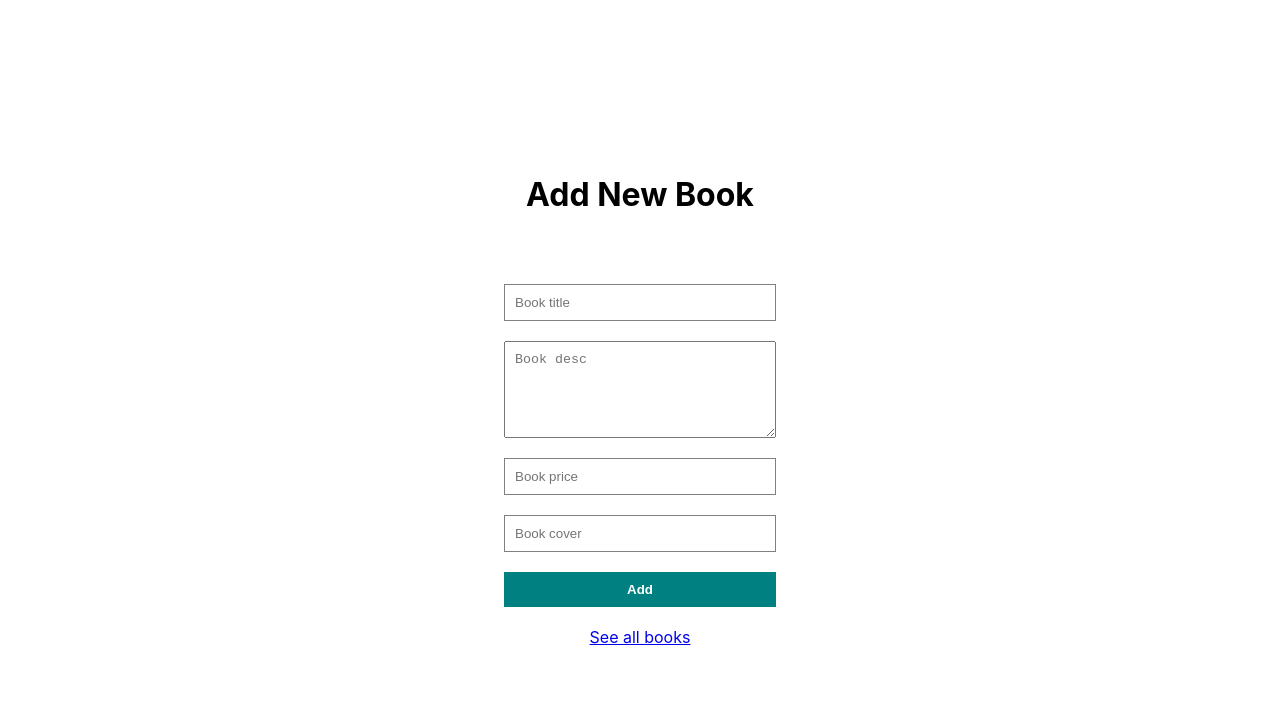
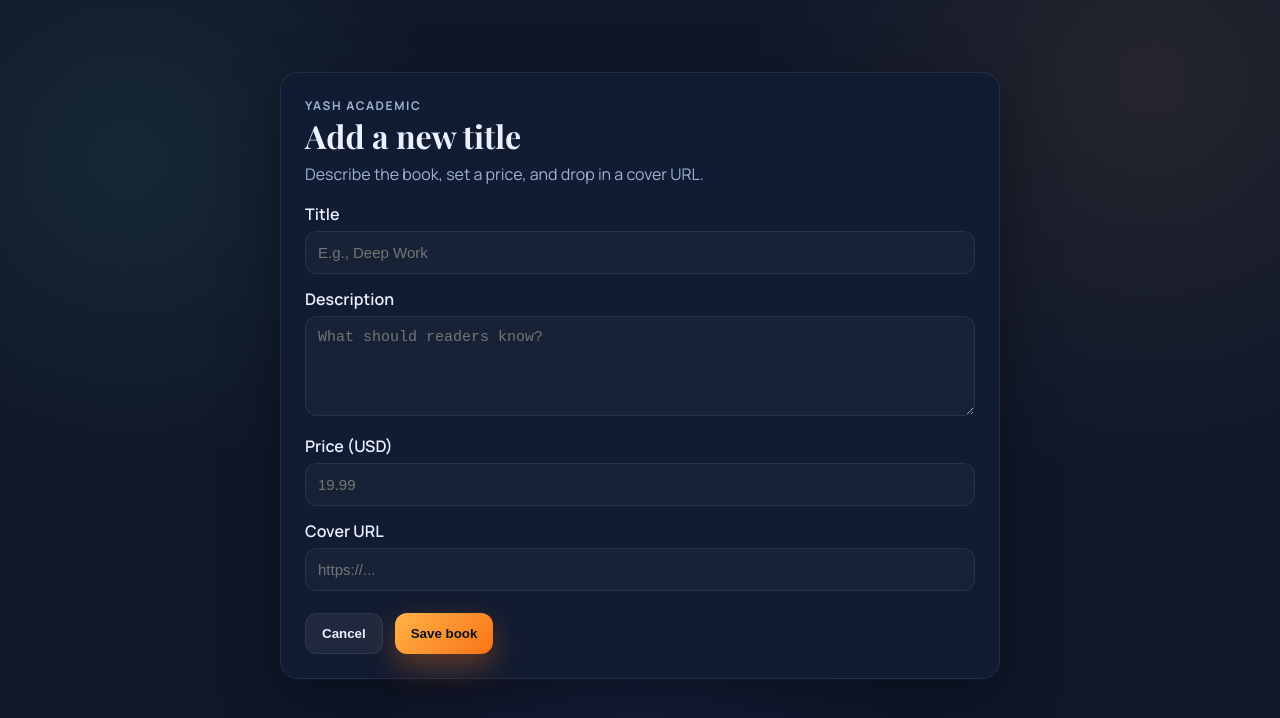
Before and after one commit to arumullayaswanth/Fullstack-nodejs-aws-eks-project, a React (Create React App) app in the folder client/: page /add in a window 1280 px wide. Shown: the top 718 px of the page. Built offline with nearby package versions, Linux system fonts and the light colour scheme.

Commit message:
The front end Upgrading ui

```diff
--- a/client/src/index.css
+++ b/client/src/index.css
@@ -1,13 +1,237 @@
+@import url("https://fonts.googleapis.com/css2?family=Manrope:wght@400;500;600;700&family=Playfair+Display:wght@600;700&display=swap");
+
+:root {
+  --bg: #0f172a;
+  --card: #111b31;
+  --muted: #9cb3d3;
+  --text: #eaf1ff;
+  --accent: #ffb347;
+  --accent-2: #6ee7b7;
+  --border: rgba(255, 255, 255, 0.08);
+  --shadow: 0 20px 60px rgba(0, 0, 0, 0.35);
+}
+
+*, *::before, *::after {
+  box-sizing: border-box;
+}
+
 body {
   margin: 0;
-  font-family: -apple-system, BlinkMacSystemFont, 'Segoe UI', 'Roboto', 'Oxygen',
-    'Ubuntu', 'Cantarell', 'Fira Sans', 'Droid Sans', 'Helvetica Neue',
-    sans-serif;
+  font-family: "Manrope", system-ui, -apple-system, BlinkMacSystemFont, "Segoe UI", sans-serif;
+  background: radial-gradient(circle at 10% 20%, rgba(110, 231, 183, 0.08), transparent 25%),
+    radial-gradient(circle at 90% 10%, rgba(255, 179, 71, 0.09), transparent 30%),
+    radial-gradient(circle at 50% 80%, rgba(99, 102, 241, 0.08), transparent 30%),
+    var(--bg);
+  color: var(--text);
+  min-height: 100vh;
   -webkit-font-smoothing: antialiased;
-  -moz-osx-font-smoothing: grayscale;
 }
 
-code {
-  font-family: source-code-pro, Menlo, Monaco, Consolas, 'Courier New',
-    monospace;
+a { color: inherit; text-decoration: none; }
+
+.app { min-height: 100vh; }
+
+.shell {
+  max-width: 1120px;
+  margin: 0 auto;
+  padding: 32px 20px 72px;
 }
+
+.topbar {
+  display: flex;
+  align-items: center;
+  justify-content: space-between;
+  gap: 18px;
+  padding: 12px 18px;
+  border: 1px solid var(--border);
+  border-radius: 16px;
+  background: rgba(255, 255, 255, 0.02);
+  backdrop-filter: blur(10px);
+}
+
+.brand { display: flex; align-items: center; gap: 12px; }
+
+.brand-mark {
+  width: 44px;
+  height: 44px;
+  display: grid;
+  place-items: center;
+  border-radius: 14px;
+  background: linear-gradient(135deg, #6ee7b7, #22c55e);
+  color: #0b1222;
+  font-weight: 800;
+}
+
+.brand-text { font-weight: 700; letter-spacing: 0.3px; }
+
+.pill-row { display: flex; gap: 12px; flex-wrap: wrap; }
+
+.pill {
+  padding: 8px 14px;
+  border-radius: 12px;
+  border: 1px solid var(--border);
+  color: var(--muted);
+}
+
+.hero {
+  margin: 32px 0 28px;
+  display: grid;
+  grid-template-columns: repeat(auto-fit, minmax(260px, 1fr));
+  gap: 18px;
+  align-items: center;
+}
+
+.hero-card {
+  padding: 26px 24px;
+  background: linear-gradient(135deg, rgba(255, 179, 71, 0.12), rgba(110, 231, 183, 0.08));
+  border-radius: 18px;
+  border: 1px solid var(--border);
+  box-shadow: var(--shadow);
+}
+
+.eyebrow {
+  text-transform: uppercase;
+  letter-spacing: 1.6px;
+  font-size: 12px;
+  color: var(--muted);
+  font-weight: 700;
+}
+
+.hero h1 {
+  margin: 10px 0 8px;
+  font-family: "Playfair Display", serif;
+  font-weight: 700;
+  font-size: clamp(28px, 4vw, 40px);
+}
+
+.lede { color: var(--muted); margin: 0 0 16px; line-height: 1.6; }
+
+.hero-actions { display: flex; gap: 12px; flex-wrap: wrap; }
+
+.btn {
+  border: none;
+  cursor: pointer;
+  border-radius: 12px;
+  padding: 12px 16px;
+  font-weight: 700;
+  transition: transform 0.15s ease, box-shadow 0.2s ease;
+}
+
+.btn.primary {
+  background: linear-gradient(135deg, #ffb347, #f97316);
+  color: #0b1222;
+  box-shadow: 0 12px 30px rgba(249, 115, 22, 0.35);
+}
+
+.btn.secondary { background: rgba(255, 255, 255, 0.06); color: var(--text); border: 1px solid var(--border); }
+.btn.ghost { background: transparent; border: 1px solid var(--border); color: var(--text); }
+.btn.danger { border-color: rgba(248, 113, 113, 0.5); color: #fca5a5; }
+.btn:active { transform: translateY(1px); }
+
+.stat-card {
+  padding: 22px 20px;
+  border-radius: 18px;
+  background: rgba(255, 255, 255, 0.03);
+  border: 1px solid var(--border);
+}
+
+.stat-value { font-size: 36px; font-weight: 800; }
+.stat-label { color: var(--muted); }
+
+.books-grid {
+  display: grid;
+  grid-template-columns: repeat(1, minmax(0, 1fr));
+  gap: 18px;
+  margin-top: 10px;
+}
+
+@media (min-width: 700px) {
+  .books-grid { grid-template-columns: repeat(2, minmax(0, 1fr)); }
+}
+
+@media (min-width: 1024px) {
+  .books-grid { grid-template-columns: repeat(3, minmax(0, 1fr)); }
+}
+
+.book-card {
+  background: var(--card);
+  border: 1px solid var(--border);
+  border-radius: 18px;
+  padding: 16px;
+  box-shadow: var(--shadow);
+  display: flex;
+  flex-direction: column;
+  gap: 12px;
+}
+
+.cover-wrap {
+  position: relative;
+  overflow: hidden;
+  border-radius: 14px;
+  border: 1px solid var(--border);
+}
+
+.cover-wrap img { width: 100%; height: 170px; object-fit: cover; display: block; }
+
+.price-chip {
+  position: absolute;
+  right: 12px;
+  top: 12px;
+  background: #0f172a;
+  color: var(--accent);
+  padding: 6px 10px;
+  border-radius: 999px;
+  font-weight: 700;
+  border: 1px solid var(--border);
+}
+
+.book-title { font-size: 18px; font-weight: 700; }
+.book-desc { color: var(--muted); line-height: 1.5; min-height: 60px; }
+
+.card-actions { display: flex; gap: 10px; }
+
+.empty {
+  margin: 30px 0;
+  padding: 24px;
+  border: 1px dashed var(--border);
+  border-radius: 14px;
+  color: var(--muted);
+  text-align: center;
+}
+
+.form-shell {
+  max-width: 720px;
+  margin: 40px auto;
+  padding: 24px;
+  background: var(--card);
+  border: 1px solid var(--border);
+  border-radius: 18px;
+  box-shadow: var(--shadow);
+}
+
+.form-shell h1 { margin: 0 0 6px; font-family: "Playfair Display", serif; }
+.form-shell p { margin: 0 0 18px; color: var(--muted); }
+
+.form-grid { display: grid; gap: 14px; }
+
+.field label { display: block; font-weight: 600; margin-bottom: 6px; }
+
+.field input,
+.field textarea {
+  width: 100%;
+  border-radius: 12px;
+  border: 1px solid var(--border);
+  background: rgba(255, 255, 255, 0.03);
+  color: var(--text);
+  padding: 12px;
+  font-size: 15px;
+}
+
+.field textarea { resize: vertical; min-height: 100px; }
+
+.form-actions { display: flex; gap: 12px; margin-top: 8px; }
+
+@media (max-width: 640px) {
+  .topbar { flex-direction: column; align-items: flex-start; }
+  .form-actions { flex-direction: column; }
+}
--- a/client/src/index.js
+++ b/client/src/index.js
@@ -3,7 +3,6 @@ import ReactDOM from 'react-dom/client';
 import './index.css';
 import App from './App';
 import reportWebVitals from './reportWebVitals';
-import "./style.scss"
 
 const root = ReactDOM.createRoot(document.getElementById('root'));
 root.render(
--- a/client/src/pages/Add.jsx
+++ b/client/src/pages/Add.jsx
@@ -1,18 +1,11 @@
 import axios from "axios";
-import React from "react";
-import { useState } from "react";
+import React, { useState } from "react";
 import { Link, useNavigate } from "react-router-dom";
 import API_BASE_URL from "./config";
 
 const Add = () => {
-  const [book, setBook] = useState({
-    title: "",
-    desc: "",
-    price: null,
-    cover: "",
-  });
-  const [error,setError] = useState(false)
-
+  const [book, setBook] = useState({ title: "", desc: "", price: "", cover: "" });
+  const [error, setError] = useState(null);
   const navigate = useNavigate();
 
   const handleChange = (e) => {
@@ -25,42 +18,43 @@ const Add = () => {
       await axios.post(`${API_BASE_URL}/books`, book);
       navigate("/");
     } catch (err) {
-      console.log(err);
-      setError(true)
+      console.error(err);
+      setError("Could not save. Please try again.");
     }
   };
 
   return (
-    <div className="form">
-      <h1>Add New Book</h1>
-      <input
-        type="text"
-        placeholder="Book title"
-        name="title"
-        onChange={handleChange}
-      />
-      <textarea
-        rows={5}
-        type="text"
-        placeholder="Book desc"
-        name="desc"
-        onChange={handleChange}
-      />
-      <input
-        type="number"
-        placeholder="Book price"
-        name="price"
-        onChange={handleChange}
-      />
-      <input
-        type="text"
-        placeholder="Book cover"
-        name="cover"
-        onChange={handleChange}
-      />
-      <button onClick={handleClick}>Add</button>
-      {error && "Something went wrong!"}
-      <Link to="/">See all books</Link>
+    <div className="shell">
+      <div className="form-shell">
+        <div className="eyebrow">Yash Academic</div>
+        <h1>Add a new title</h1>
+        <p>Describe the book, set a price, and drop in a cover URL.</p>
+        <form className="form-grid" onSubmit={handleClick}>
+          <div className="field">
+            <label htmlFor="title">Title</label>
+            <input id="title" name="title" required placeholder="E.g., Deep Work" onChange={handleChange} />
+          </div>
+          <div className="field">
+            <label htmlFor="desc">Description</label>
+            <textarea id="desc" name="desc" required placeholder="What should readers know?" onChange={handleChange} />
+          </div>
+          <div className="field">
+            <label htmlFor="price">Price (USD)</label>
+            <input id="price" name="price" type="number" min="0" step="0.01" required placeholder="19.99" onChange={handleChange} />
+          </div>
+          <div className="field">
+            <label htmlFor="cover">Cover URL</label>
+            <input id="cover" name="cover" type="url" required placeholder="https://..." onChange={handleChange} />
+          </div>
+          <div className="form-actions">
+            <Link to="/">
+              <button type="button" className="btn secondary">Cancel</button>
+            </Link>
+            <button type="submit" className="btn primary">Save book</button>
+          </div>
+          {error && <div className="empty" style={{ borderStyle: "solid", margin: 0 }}>{error}</div>}
+        </form>
+      </div>
     </div>
   );
 };
--- a/client/src/pages/Books.jsx
+++ b/client/src/pages/Books.jsx
@@ -1,64 +1,131 @@
-import React from "react";
-import { useEffect } from "react";
-import { useState } from "react";
+import React, { useEffect, useState, useCallback } from "react";
 import axios from "axios";
 import { Link } from "react-router-dom";
 import API_BASE_URL from "./config";
 
 const Books = () => {
   const [books, setBooks] = useState([]);
+  const [loading, setLoading] = useState(true);
+  const [error, setError] = useState(null);
+
+  const fetchAllBooks = useCallback(async () => {
+    try {
+      setLoading(true);
+      const res = await axios.get(`${API_BASE_URL}/books`);
+      setBooks(res.data || []);
+      setError(null);
+    } catch (err) {
+      console.error(err);
+      setError("Could not load books right now.");
+    } finally {
+      setLoading(false);
+    }
+  }, []);
 
   useEffect(() => {
-    const fetchAllBooks = async () => {
-      try {
-        const res = await axios.get(`${API_BASE_URL}/books`);
-        setBooks(res.data);
-      } catch (err) {
-        console.log(err);
-      }
-    };
     fetchAllBooks();
-  }, []);
-
-  console.log(books);
+  }, [fetchAllBooks]);
 
   const handleDelete = async (id) => {
     try {
       await axios.delete(`${API_BASE_URL}/books/${id}`);
-      window.location.reload()
+      setBooks((prev) => prev.filter((b) => b.id !== id));
     } catch (err) {
-      console.log(err);
+      console.error(err);
+      setError("Delete failed. Try again.");
     }
   };
 
   return (
-    <div>
-      <h1> Yaswanth Reddy Arumulla Book Store 📚 </h1>
-      <div className="books">
-        {books.map((book) => (
-          <div key={book.id} className="book">
-            <img src={book.cover} alt="" />
-            <h2>{book.title}</h2>
-            <p>{book.desc}</p>
-            <span>${book.price}</span>
-            <button className="delete" onClick={() => handleDelete(book.id)}>Delete</button>
-            <button className="update">
-              <Link
-                to={`/update/${book.id}`}
-                style={{ color: "inherit", textDecoration: "none" }}
-              >
-                Update
-              </Link>
+    <div className="shell">
+      <div className="topbar">
+        <div className="brand">
+          <div className="brand-mark">YA</div>
+          <div>
+            <div className="brand-text">Yash Academic</div>
+            <div className="pill-row">
+              <span className="pill">Catalog</span>
+              <span className="pill">Curation</span>
+              <span className="pill">Orders</span>
+            </div>
+          </div>
+        </div>
+        <div className="pill-row">
+          <Link to="/add">
+            <button className="btn primary">Add a title</button>
+          </Link>
+          <button className="btn secondary" onClick={fetchAllBooks} disabled={loading}>
+            {loading ? "Refreshing..." : "Refresh"}
+          </button>
+        </div>
+      </div>
+
+      <section className="hero">
+        <div className="hero-card">
+          <div className="eyebrow">Yash Academic</div>
+          <h1>Serious books, striking presentation.</h1>
+          <p className="lede">
+            A refined back-office for your bookstore. Review, edit, and publish titles with a single tap.
+          </p>
+          <div className="hero-actions">
+            <Link to="/add">
+              <button className="btn primary">Add a title</button>
+            </Link>
+            <button className="btn secondary" onClick={fetchAllBooks} disabled={loading}>
+              {loading ? "Refreshing..." : "Refresh"}
             </button>
           </div>
-        ))}
-      </div>
+        </div>
+        <div className="stat-card">
+          <div className="eyebrow">Titles live</div>
+          <div className="stat-value">{books.length}</div>
+          <div className="stat-label">Curated for readers</div>
+        </div>
+      </section>
 
-      <button className="addHome">
-        <Link to="/add" style={{ color: "inherit", textDecoration: "none" }}>
-          Add new book
-        </Link>
-      </button>
+      {error && <div className="empty" style={{ borderStyle: "solid" }}>{error}</div>}
+
+      {loading ? (
+        <div className="books-grid">
+          {Array.from({ length: 6 }).map((_, idx) => (
+            <div key={idx} className="book-card" style={{ opacity: 0.5 }}>
+              <div className="cover-wrap" style={{ height: 170, background: "rgba(255,255,255,0.04)" }} />
+              <div className="book-title" style={{ background: "rgba(255,255,255,0.05)", height: 18, width: "70%" }} />
+              <div className="book-desc" style={{ background: "rgba(255,255,255,0.03)", height: 48 }} />
+            </div>
+          ))}
+        </div>
+      ) : books.length ? (
+        <div className="books-grid">
+          {books.map((book) => (
+            <article key={book.id} className="book-card">
+              <div className="cover-wrap">
+                <img src={book.cover} alt={book.title} />
+                <span className="price-chip">${Number(book.price).toFixed(2)}</span>
+              </div>
+              <div className="book-title">{book.title}</div>
+              <p className="book-desc">{book.desc}</p>
+              <div className="card-actions">
+                <button className="btn ghost danger" onClick={() => handleDelete(book.id)}>
+                  Delete
+                </button>
+                <Link to={`/update/${book.id}`}>
+                  <button className="btn ghost">Edit</button>
+                </Link>
+              </div>
+            </article>
+          ))}
+        </div>
+      ) : (
+        <div className="empty">
+          Nothing on the shelf yet. Start Yash Academic with a fresh title.
+          <div style={{ marginTop: 12 }}>
+            <Link to="/add">
+              <button className="btn primary">Add your first book</button>
+            </Link>
+          </div>
+        </div>
+      )}
     </div>
   );
 };
--- a/client/src/pages/Update.jsx
+++ b/client/src/pages/Update.jsx
@@ -4,17 +4,11 @@ import { Link, useLocation, useNavigate } from "react-router-dom";
 import API_BASE_URL from "./config";
 
 const Update = () => {
-  const [book, setBook] = useState({
-    title: "",
-    desc: "",
-    price: null,
-    cover: "",
-  });
-  const [error,setError] = useState(false)
+  const [book, setBook] = useState({ title: "", desc: "", price: "", cover: "" });
+  const [error, setError] = useState(null);
 
   const location = useLocation();
   const navigate = useNavigate();
-
   const bookId = location.pathname.split("/")[2];
 
   const handleChange = (e) => {
@@ -23,47 +17,47 @@ const Update = () => {
 
   const handleClick = async (e) => {
     e.preventDefault();
-
     try {
       await axios.put(`${API_BASE_URL}/books/${bookId}`, book);
       navigate("/");
     } catch (err) {
-      console.log(err);
-      setError(true);
+      console.error(err);
+      setError("Could not update. Please try again.");
     }
   };
 
   return (
-    <div className="form">
-      <h1>Update the Book</h1>
-      <input
-        type="text"
-        placeholder="Book title"
-        name="title"
-        onChange={handleChange}
-      />
-      <textarea
-        rows={5}
-        type="text"
-        placeholder="Book desc"
-        name="desc"
-        onChange={handleChange}
-      />
-      <input
-        type="number"
-        placeholder="Book price"
-        name="price"
-        onChange={handleChange}
-      />
-      <input
-        type="text"
-        placeholder="Book cover"
-        name="cover"
-        onChange={handleChange}
-      />
-      <button onClick={handleClick}>Update</button>
-      {error && "Something went wrong!"}
-      <Link to="/">See all books</Link>
+    <div className="shell">
+      <div className="form-shell">
+        <div className="eyebrow">Yash Academic</div>
+        <h1>Edit title</h1>
+        <p>Update details, pricing, or cover artwork.</p>
+        <form className="form-grid" onSubmit={handleClick}>
+          <div className="field">
+            <label htmlFor="title">Title</label>
+            <input id="title" name="title" placeholder="E.g., Deep Work" onChange={handleChange} />
+          </div>
+          <div className="field">
+            <label htmlFor="desc">Description</label>
+            <textarea id="desc" name="desc" rows={4} placeholder="What changes?" onChange={handleChange} />
+          </div>
+          <div className="field">
+            <label htmlFor="price">Price (USD)</label>
+            <input id="price" name="price" type="number" min="0" step="0.01" placeholder="19.99" onChange={handleChange} />
+          </div>
+          <div className="field">
+            <label htmlFor="cover">Cover URL</label>
+            <input id="cover" name="cover" type="url" placeholder="https://..." onChange={handleChange} />
+          </div>
+          <div className="form-actions">
+            <Link to="/">
+              <button type="button" className="btn secondary">Cancel</button>
+            </Link>
+            <button type="submit" className="btn primary">Update book</button>
+          </div>
+          {error && <div className="empty" style={{ borderStyle: "solid", margin: 0 }}>{error}</div>}
+        </form>
+      </div>
     </div>
   );
 };
```
